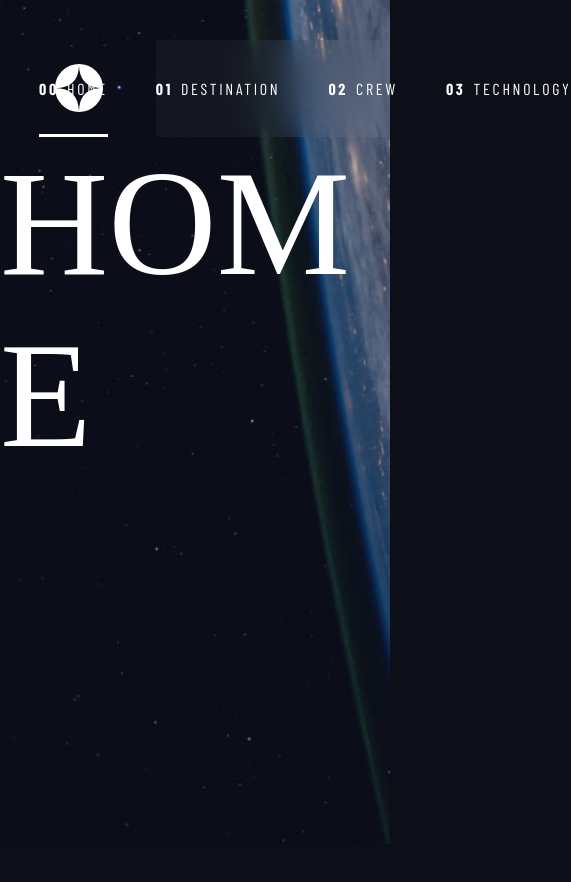
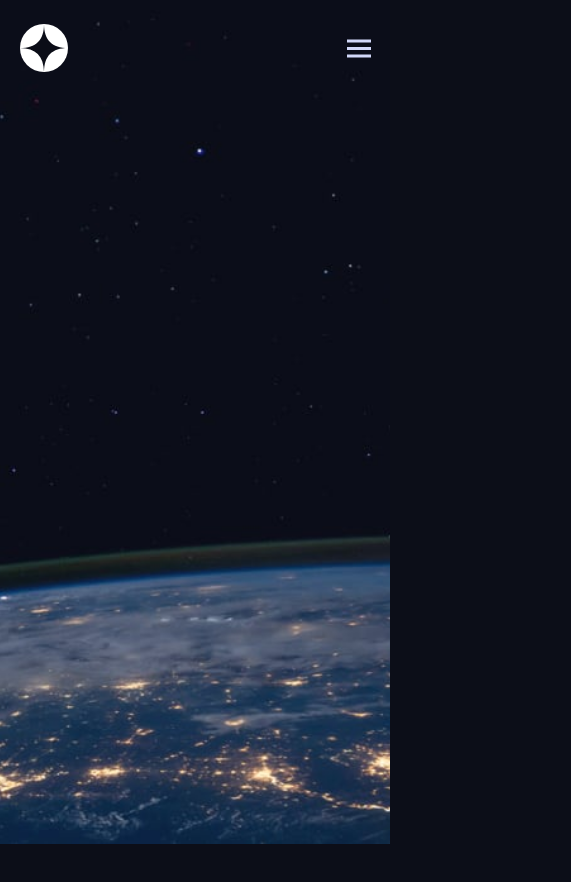
Before and after one commit to chadlydev/space-tourism, a React (Create React App) app: page /home in a window 390 px wide. Shown: the whole page, 571 px wide, since content can reach past the window. After the commit the page ends 844 px from the top, so only its background shows below. Built offline with nearby package versions, Linux system fonts and the light colour scheme; a web font is replaced by a local one.

Commit message:
Made NavBar fully responsive

```diff
--- a/src/components/common/BackgroundImg.jsx
+++ b/src/components/common/Background.jsx
@@ -1,12 +1,11 @@
 import styled from 'styled-components/macro';
 
-export const BackgroundImg = styled.div`
+export const Background = styled.div`
     position: absolute;
     top: 0;
     left: 0;
     right: 0;
     bottom: 0;
     z-index: -1;
-    background: url(${p => p.src}) center no-repeat;
     background-size: cover;
 `;
--- a/src/components/common/NavLink.jsx
+++ b/src/components/common/NavLink.jsx
@@ -6,6 +6,7 @@ import {
 } from 'react-router-dom';
 import styled from 'styled-components/macro';
 import { ROUTES } from '../../constants/routes';
+import { BREAKPOINTS } from '../../constants/breakpoints';
 
 const Link = ({
     to,
@@ -45,23 +46,38 @@ const Link = ({
 
 export const NavLink = styled(Link)`
     font-family: 'Barlow Condensed', sans-serif;
-    font-size: 16px;
+    font-size: var(--font-size-navlink);
     letter-spacing: 2.7px;
     color: var(--color-light);
     text-decoration: none;
     text-transform: uppercase;
     display: flex;
     gap: var(--padding-xs);
-    padding-block: 36px;
-    border-bottom: 3px solid transparent;
-    border-top: 3px solid transparent;
+    @media screen and ${BREAKPOINTS.sm} {
+        padding-block: 6px;
+        border-right: 4px solid transparent;
+    }
+
+    @media screen and ${BREAKPOINTS.smMin} {
+        padding-block: 36px;
+        border-bottom: 3px solid transparent;
+        border-top: 3px solid transparent;
+    }
 
     span {
         font-weight: var(--font-bold);
+        @media screen and ${BREAKPOINTS.smMin} {
+            display: none;
+        }
+
+        @media screen and ${BREAKPOINTS.lgMin} {
+            display: inline;
+        }
     }
 
     &.active {
         border-bottom-color: var(--color-light);
+        border-right-color: var(--color-light);
     }
 
     &.inactive {
--- /dev/null
+++ b/src/components/hamburgerMenu/HamburgerMenu.jsx
@@ -0,0 +1,75 @@
+import styled from 'styled-components/macro';
+import { BREAKPOINTS } from '../../constants/breakpoints';
+import { useEffect } from 'react';
+
+const HamburgerMenu = ({ openMenu, toggleOpenMenu }) => {
+    const menuBtn = document.querySelector('.menu-btn');
+
+    useEffect(() => {
+        if (openMenu) {
+            menuBtn?.classList.add('open');
+        } else {
+            menuBtn?.classList.remove('open');
+        }
+    }, [openMenu]);
+
+    return (
+        <>
+            <Div className='menu-btn' onClick={() => toggleOpenMenu(!openMenu)}>
+                <Div className='menu-btn__burger' />
+            </Div>
+        </>
+    );
+};
+
+export default HamburgerMenu;
+
+const Div = styled.div`
+    @media screen and ${BREAKPOINTS.smMin} {
+        display: none;
+    }
+
+    &.menu-btn__burger {
+        width: 24px;
+        height: 3px;
+        background: var(--color-accent);
+        transition: all 0.5s ease-in-out;
+        z-index: 100;
+
+        &::before,
+        &::after {
+            content: '';
+            position: absolute;
+            width: 24px;
+            height: 3px;
+            background: var(--color-accent);
+            transition: all 0.5s ease-in-out;
+            transform: translateY(-7.5px);
+        }
+
+        &::after {
+            transform: translateY(7.5px);
+        }
+    }
+    &.menu-btn {
+        position: relative;
+        display: flex;
+        justify-content: center;
+        align-items: center;
+        width: 24px;
+        height: 24px;
+        cursor: pointer;
+        transition: all 0.5s ease-in-out;
+
+        &.open .menu-btn__burger {
+            //transform: translateX(-24px);
+            background: transparent;
+        }
+        &.open .menu-btn__burger::before {
+            transform: rotate(45deg);
+        }
+        &.open .menu-btn__burger::after {
+            transform: rotate(-45deg);
+        }
+    }
+`;
--- a/src/components/nav/NavBar.jsx
+++ b/src/components/nav/NavBar.jsx
@@ -1,19 +1,49 @@
 import { NavLink } from '../common/NavLink';
 import styled from 'styled-components/macro';
 import { Link } from 'react-router-dom';
+import { BREAKPOINTS } from '../../constants/breakpoints';
+import { useLayoutEffect, useState } from 'react';
+import HamburgerMenu from '../hamburgerMenu/HamburgerMenu';
 
 const NavBar = () => {
+    const [openMenu, toggleOpenMenu] = useState(false);
+    const [mobile, setMobile] = useState(false);
+
+    useLayoutEffect(() => {
+        function handleResize() {
+            if (window.innerWidth >= 540) {
+                toggleOpenMenu(true);
+                setMobile(false);
+            }
+            if (window.innerWidth < 540) {
+                toggleOpenMenu(false);
+                setMobile(true);
+            }
+        }
+        handleResize();
+
+        window.addEventListener('resize', handleResize);
+    }, []);
+
     return (
         <OuterContainer>
-            <Link to='home'>
-                <img src='/assets/shared/logo.svg' alt='' />
-            </Link>
             <InnerContainer>
                 <Line />
-                <NavBackground />
-                <nav>
+                <Link to='home'>
+                    <img src='/assets/shared/logo.svg' alt='logo' />
+                </Link>
+                <HamburgerMenu
+                    openMenu={openMenu}
+                    toggleOpenMenu={toggleOpenMenu}
+                />
+                {openMenu && (
+                    <Nav>
                         <Ul>
-                        <Li>
+                            <Li
+                                onClick={
+                                    mobile ? () => toggleOpenMenu(false) : null
+                                }
+                            >
                                 <NavLink
                                     to='home'
                                     activeClassName='active'
@@ -22,7 +52,11 @@ const NavBar = () => {
                                     <span>00</span>Home
                                 </NavLink>
                             </Li>
-                        <Li>
+                            <Li
+                                onClick={
+                                    mobile ? () => toggleOpenMenu(false) : null
+                                }
+                            >
                                 <NavLink
                                     to='destination'
                                     activeClassName='active'
@@ -31,7 +65,11 @@ const NavBar = () => {
                                     <span>01</span>Destination
                                 </NavLink>
                             </Li>
-                        <Li>
+                            <Li
+                                onClick={
+                                    mobile ? () => toggleOpenMenu(false) : null
+                                }
+                            >
                                 <NavLink
                                     to='crew'
                                     activeClassName='active'
@@ -40,7 +78,11 @@ const NavBar = () => {
                                     <span>02</span>Crew
                                 </NavLink>
                             </Li>
-                        <Li>
+                            <Li
+                                onClick={
+                                    mobile ? () => toggleOpenMenu(false) : null
+                                }
+                            >
                                 <NavLink
                                     to='technology'
                                     activeClassName='active'
@@ -50,7 +92,8 @@ const NavBar = () => {
                                 </NavLink>
                             </Li>
                         </Ul>
-                </nav>
+                    </Nav>
+                )}
             </InnerContainer>
         </OuterContainer>
     );
@@ -59,49 +102,91 @@ const NavBar = () => {
 export default NavBar;
 
 const OuterContainer = styled.div`
-    margin-top: 40px;
     display: flex;
     align-items: center;
-    position: relative;
+    position: absolute;
+    margin-top: 24px;
 
-    img {
-        position: absolute;
-        left: 55px;
-        top: 25%;
+    @media screen and ${BREAKPOINTS.smMin} {
+        margin: 0;
+    }
+
+    @media screen and ${BREAKPOINTS.lgMin} {
+        margin-top: 40px;
     }
 `;
 
 const InnerContainer = styled.div`
-    width: 80vw;
-    margin-inline: auto;
+    width: 90vw;
+    margin-inline: 5vw;
     display: flex;
     justify-content: space-between;
     align-items: center;
+
+    @media screen and ${BREAKPOINTS.lgMin} {
+        justify-content: space-between;
+        width: 80vw;
+        margin-inline: 10vw;
+
+        img {
+            position: absolute;
+            left: 4vw;
+            top: 25%;
+        }
+    }
 `;
 
-const NavBackground = styled.div`
-    position: absolute;
-    top: 0;
-    right: 0;
-    height: 97px;
-    width: 60%;
+const Nav = styled.nav`
     background-color: var(--color-transparent);
     backdrop-filter: blur(20px);
+
+    @media screen and ${BREAKPOINTS.sm} {
+        position: absolute;
+        top: -24px;
+        right: 0;
+        height: 100vh;
+        width: 65vw;
+        padding-top: 20vh;
+        padding-left: 32px;
+    }
+
+    @media screen and ${BREAKPOINTS.smMin} {
+        position: relative;
+        margin-right: -5vw;
+        padding-inline: 5vw;
+    }
+
+    @media screen and ${BREAKPOINTS.lgMin} {
+        padding-inline: 10vw;
+        margin-right: -10vw;
+    }
 `;
 
 const Ul = styled.ul`
     display: flex;
+    flex-direction: column;
     list-style: none;
+    gap: 20px;
+
+    @media screen and ${BREAKPOINTS.smMin} {
+        flex-direction: row;
+        gap: 36px;
+    }
+
+    @media screen and ${BREAKPOINTS.lgMin} {
         gap: 48px;
+    }
 `;
 
-const Li = styled.li`
-    z-index: 1;
-`;
+const Li = styled.li``;
 
 const Line = styled.div`
     height: 1px;
-    width: 40%;
-    z-index: 1;
+    width: 100%;
+    margin-right: -24px;
+    z-index: 10;
     background-color: var(--color-dark-200);
+    @media screen and ${BREAKPOINTS.lg} {
+        display: none;
+    }
 `;
--- a/src/constants/globalStyles.js
+++ b/src/constants/globalStyles.js
@@ -1,10 +1,11 @@
 import { createGlobalStyle } from 'styled-components';
+import { BREAKPOINTS } from './breakpoints';
 
 const GlobalStyles = createGlobalStyle`
   html {
     /////////////////////// COLORS ///////////////////////
     --color-dark-100: hsl(230, 35%, 7%);
-    --color-dark-200: hsl(0, 0%, 59%);
+    --color-dark-200: hsl(0, 0%, 30%);
     --color-light: hsl(0, 0%, 100%);
     --color-accent: hsl(231, 77%, 90%);
     --color-transparent: hsla(0, 0%, 100%, 0.04);
@@ -29,6 +30,33 @@ const GlobalStyles = createGlobalStyle`
     --margin-xxl: 16em;
     --margin-xxxl: 32em;
 
+    /////////////////////// FONT SIZES ///////////////////////
+    --font-size-heading-1: 80px;
+    --font-size-heading-2: 56px;
+    --font-size-heading-3: 24px;
+    --font-size-heading-4: 16px;
+    --font-size-heading-5: 16px;
+    --font-size-subheading-1: 28px;
+    --font-size-subheading-2: 14px;
+    --font-size-navlink: 16px;
+
+    @media screen and ${BREAKPOINTS.smMin} {
+      --font-size-heading-1: 150px;
+      --font-size-heading-2: 80px;
+      --font-size-heading-3: 40px;
+      --font-size-heading-4: 24px;
+      --font-size-heading-5: 20px;
+      --font-size-navlink: 14px;
+    }
+
+    @media screen and ${BREAKPOINTS.lgMin} {
+      --font-size-heading-2: 100px;
+      --font-size-heading-3: 56px;
+      --font-size-heading-4: 32px;
+      --font-size-heading-5: 28px;
+      --font-size-navlink: 16px;
+    }
+
     /////////////////////// FONT WEIGHTS ///////////////////////
     --font-regular: 400;
     --font-bold: 700;
@@ -47,11 +75,11 @@ const GlobalStyles = createGlobalStyle`
   }
 
   h1 {
-    font-size: 150px;
+    font-size: var(--font-size-heading-1);
   }
 
   h2 {
-    font-size: 100px;
+    font-size: var(--font-size-heading-2);
   }
 
   h3 {
@@ -89,6 +117,8 @@ const GlobalStyles = createGlobalStyle`
     font-family: 'Barlow', sans-serif;
     background-color: var(--color-dark-100);
     color: var(--color-light);
+    max-height: 100vh;
+    max-width: 100vw;
   }
 
   img, picture, video, canvas, svg {
--- a/src/routes/crew/Crew.jsx
+++ b/src/routes/crew/Crew.jsx
@@ -1,12 +1,30 @@
-import { BackgroundImg } from '../../components/common/BackgroundImg';
+import { Background as Bg } from '../../components/common/Background';
+import styled from 'styled-components/macro';
+import { BREAKPOINTS } from '../../constants/breakpoints';
 
 const Crew = () => {
     return (
         <>
-            <BackgroundImg src='/assets/crew/background-crew-desktop.jpg' />
-            <h1>Crew</h1>
+            <Background />
         </>
     );
 };
 
 export default Crew;
+
+const Background = styled(Bg)`
+    background: url('/assets/crew/background-crew-mobile.jpg') center no-repeat;
+    background-size: cover;
+
+    @media screen and ${BREAKPOINTS.smMin} {
+        background: url('/assets/crew/background-crew-tablet.jpg') center
+            no-repeat;
+        background-size: cover;
+    }
+
+    @media screen and ${BREAKPOINTS.lgMin} {
+        background: url('/assets/crew/background-crew-desktop.jpg') center
+            no-repeat;
+        background-size: cover;
+    }
+`;
--- a/src/routes/destination/Destination.jsx
+++ b/src/routes/destination/Destination.jsx
@@ -1,12 +1,31 @@
-import { BackgroundImg } from '../../components/common/BackgroundImg';
+import { Background as Bg } from '../../components/common/Background';
+import styled from 'styled-components/macro';
+import { BREAKPOINTS } from '../../constants/breakpoints';
 
 const Destination = () => {
     return (
         <>
-            <BackgroundImg src='/assets/destination/background-destination-desktop.jpg' />
-            <h1>Destination</h1>
+            <Background />
         </>
     );
 };
 
 export default Destination;
+
+const Background = styled(Bg)`
+    background: url('/assets/destination/background-destination-mobile.jpg')
+        center no-repeat;
+    background-size: cover;
+
+    @media screen and ${BREAKPOINTS.smMin} {
+        background: url('/assets/destination/background-destination-tablet.jpg')
+            center no-repeat;
+        background-size: cover;
+    }
+
+    @media screen and ${BREAKPOINTS.lgMin} {
+        background: url('/assets/destination/background-destination-desktop.jpg')
+            center no-repeat;
+        background-size: cover;
+    }
+`;
--- a/src/routes/home/Home.jsx
+++ b/src/routes/home/Home.jsx
@@ -1,14 +1,31 @@
-import { BackgroundImg } from '../../components/common/BackgroundImg';
+import styled from 'styled-components/macro';
+import { Background as Bg } from '../../components/common/Background';
+import { BREAKPOINTS } from '../../constants/breakpoints';
 
 const Home = () => {
     return (
         <>
-            <BackgroundImg src='/assets/home/background-home-desktop.jpg' />
-            <div>
-                <h1>Home</h1>
-            </div>
+            <Background />
+            <div>{/*<h1>Home</h1>*/}</div>
         </>
     );
 };
 
 export default Home;
+
+const Background = styled(Bg)`
+    background: url('/assets/home/background-home-mobile.jpg') center no-repeat;
+    background-size: cover;
+
+    @media screen and ${BREAKPOINTS.smMin} {
+        background: url('/assets/home/background-home-tablet.jpg') center
+            no-repeat;
+        background-size: cover;
+    }
+
+    @media screen and ${BREAKPOINTS.lgMin} {
+        background: url('/assets/home/background-home-desktop.jpg') center
+            no-repeat;
+        background-size: cover;
+    }
+`;
--- a/src/routes/technology/Technology.jsx
+++ b/src/routes/technology/Technology.jsx
@@ -1,12 +1,31 @@
-import { BackgroundImg } from '../../components/common/BackgroundImg';
+import { Background as Bg } from '../../components/common/Background';
+import styled from 'styled-components/macro';
+import { BREAKPOINTS } from '../../constants/breakpoints';
 
 const Technology = () => {
     return (
         <>
-            <BackgroundImg src='/assets/technology/background-technology-desktop.jpg' />
-            <h1>Technology</h1>
+            <Background />
         </>
     );
 };
 
 export default Technology;
+
+const Background = styled(Bg)`
+    background: url('/assets/technology/background-technology-mobile.jpg')
+        center no-repeat;
+    background-size: cover;
+
+    @media screen and ${BREAKPOINTS.smMin} {
+        background: url('/assets/technology/background-technology-tablet.jpg')
+            center no-repeat;
+        background-size: cover;
+    }
+
+    @media screen and ${BREAKPOINTS.lgMin} {
+        background: url('/assets/technology/background-technology-desktop.jpg')
+            center no-repeat;
+        background-size: cover;
+    }
+`;
```
Lines whose indentation alone changed are shown as unchanged.
